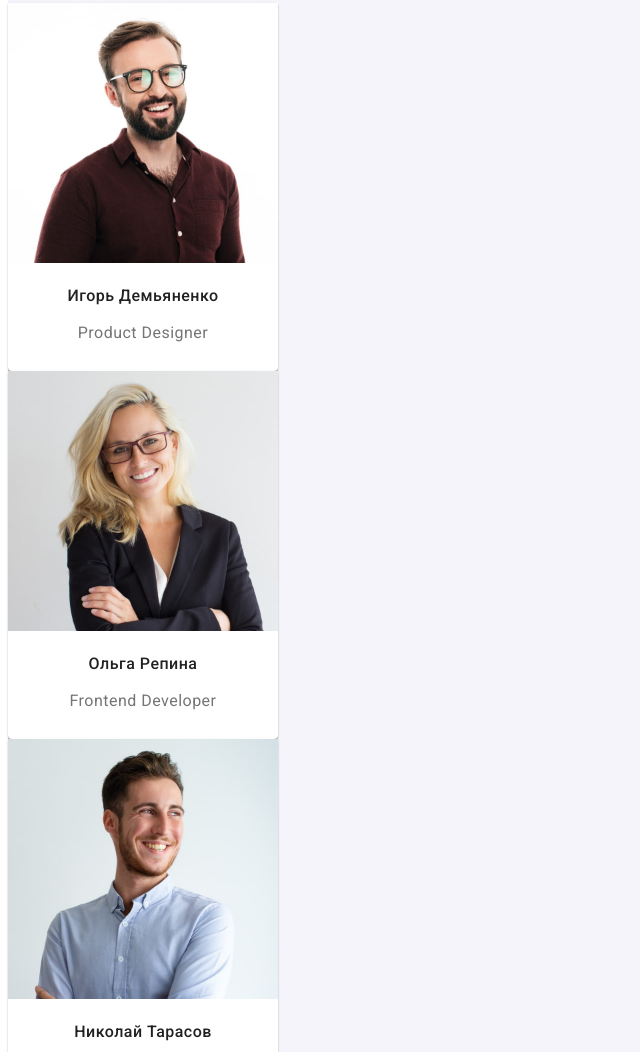
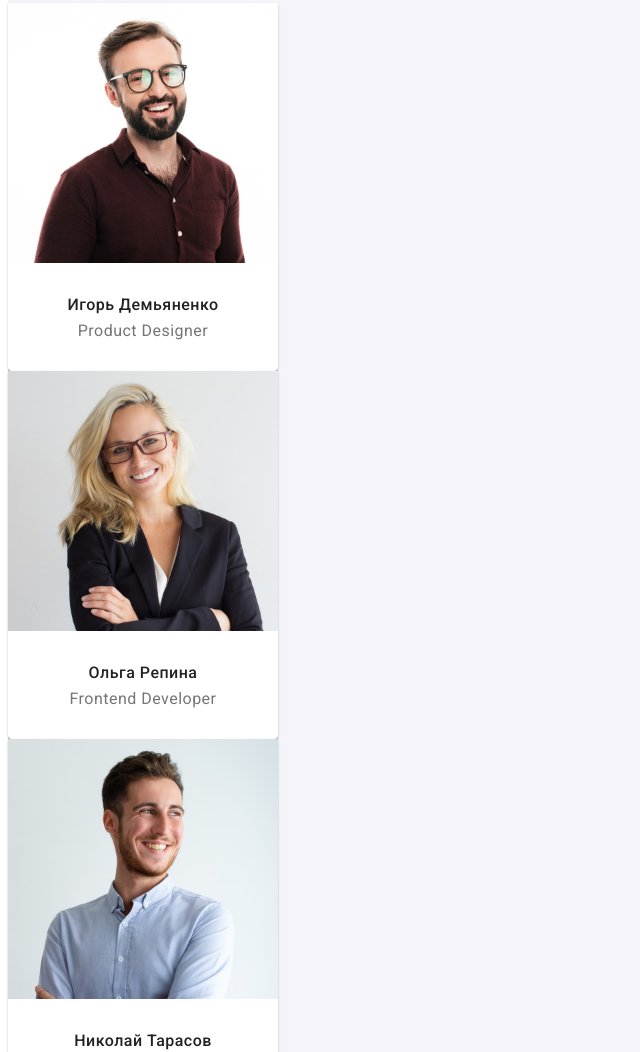
Before and after one commit to medbelka/goit-markup-hw-02, a plain HTML site: page index.html in a window 1280 px wide. Shown: the part 2346-3398 px from the top of the page, without its empty margins (0-640 px from the left). Drawn offline with Linux system fonts and the light colour scheme.

Commit message:
added margins and padding in team names

```diff
--- a/css/styles.css
+++ b/css/styles.css
@@ -20,6 +20,7 @@ ul {
 
 h1,
 h3,
+h4,
 p,
 .product-title {
     margin: 0;
@@ -170,11 +171,13 @@ ul {
     line-height: 100%;
     letter-spacing: 0.03em;
     text-align: center;
-}
+    }
 
 .team h4 {
     color: var(--text-color-primary);
     font-weight: 500;
+    margin-bottom: 10px;
+    padding-top: 30px;
 }
 
 .team p {
```
